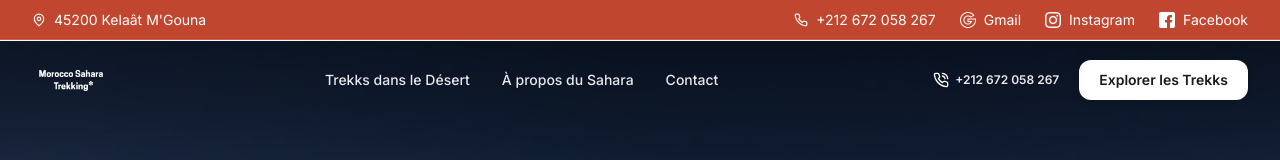
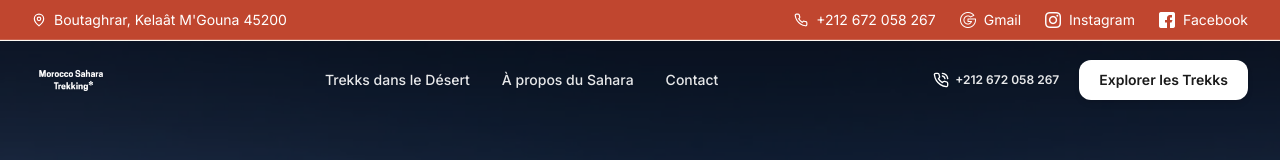
Before and after one commit to MAHMOUDIFARID/morocco-sahara-trekking, a Next.js app: page / in a window 1280 px wide. Shown: the top 160 px of the page. Built offline with nearby package versions, Linux system fonts and the light colour scheme.

Commit message:
Update TopBar location to clickable Google Maps link with Boutaghrar, Kelaat M'Gouna 45200

```diff
--- a/components/TopBar.tsx
+++ b/components/TopBar.tsx
@@ -14,12 +14,18 @@ export default function TopBar() {
     <div className="hidden md:flex w-full bg-[#C0462F] text-white text-xs md:text-sm h-10 border-b border-white/15 z-40 relative">
       <div className="mx-auto flex w-full max-w-7xl items-center justify-between px-4 sm:px-6 lg:px-8">
         {/* Left Side: Location */}
-        <div className="flex items-center gap-2">
+        <a
+          href="https://www.google.com/maps/place/Trekking+Vall%C3%A9e+des+Roses+Tour+Guide+Mohamed/@31.3844657,-6.1343235,17z"
+          target="_blank"
+          rel="noopener noreferrer"
+          title="Voir sur Google Maps"
+          className="flex items-center gap-2 transition-all duration-200 hover:opacity-80 hover:text-[#FDE8DC]"
+        >
           <MapPin className="h-3.5 w-3.5 text-white shrink-0" />
-          <span className="font-normal text-white">
-            45200 Kelaât M&apos;Gouna
+          <span className="font-normal">
+            Boutaghrar, Kelaât M&apos;Gouna 45200
           </span>
-        </div>
+        </a>
 
         {/* Right Side: Contact & Social */}
         <div className="flex items-center gap-6">
```
